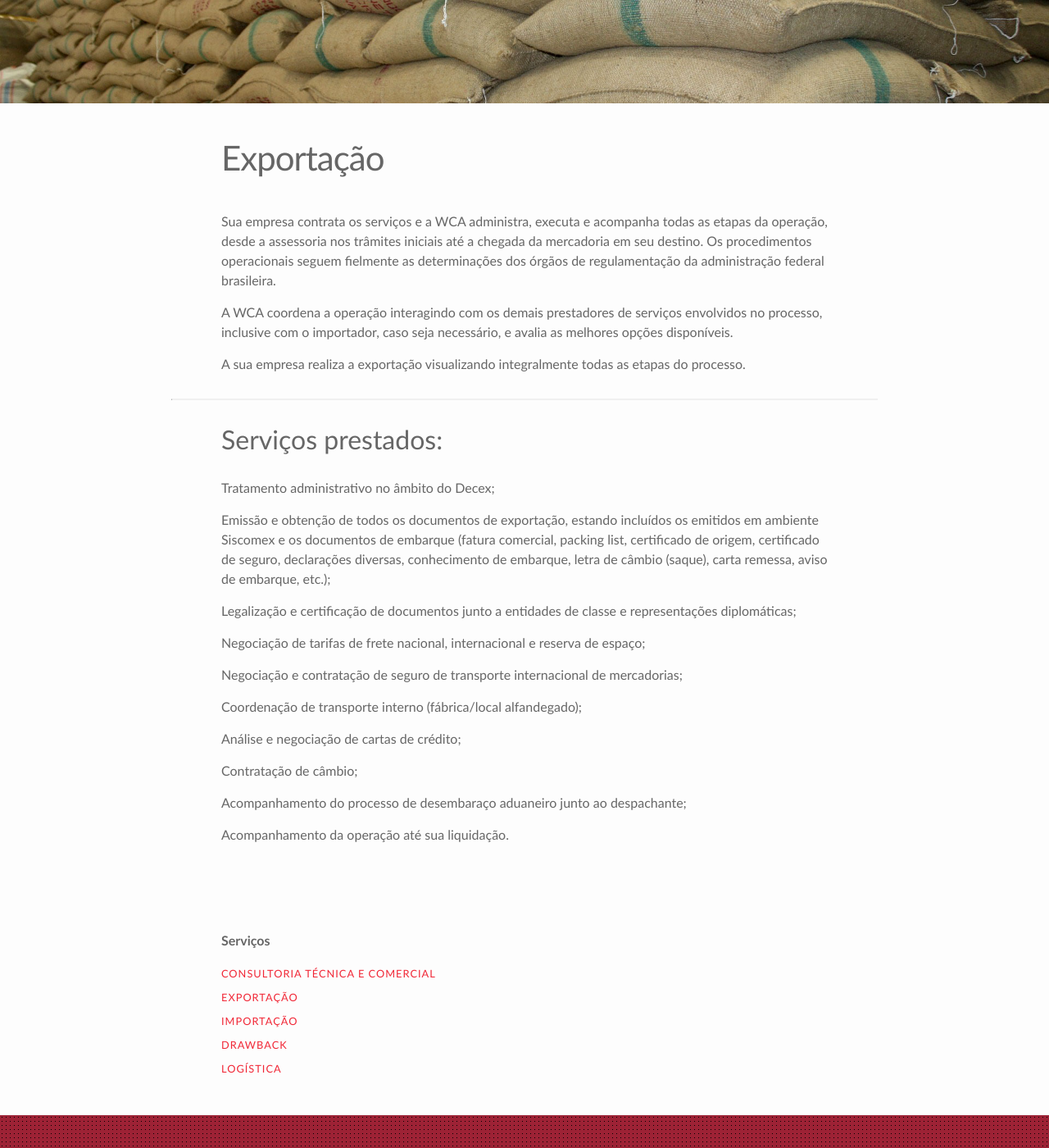
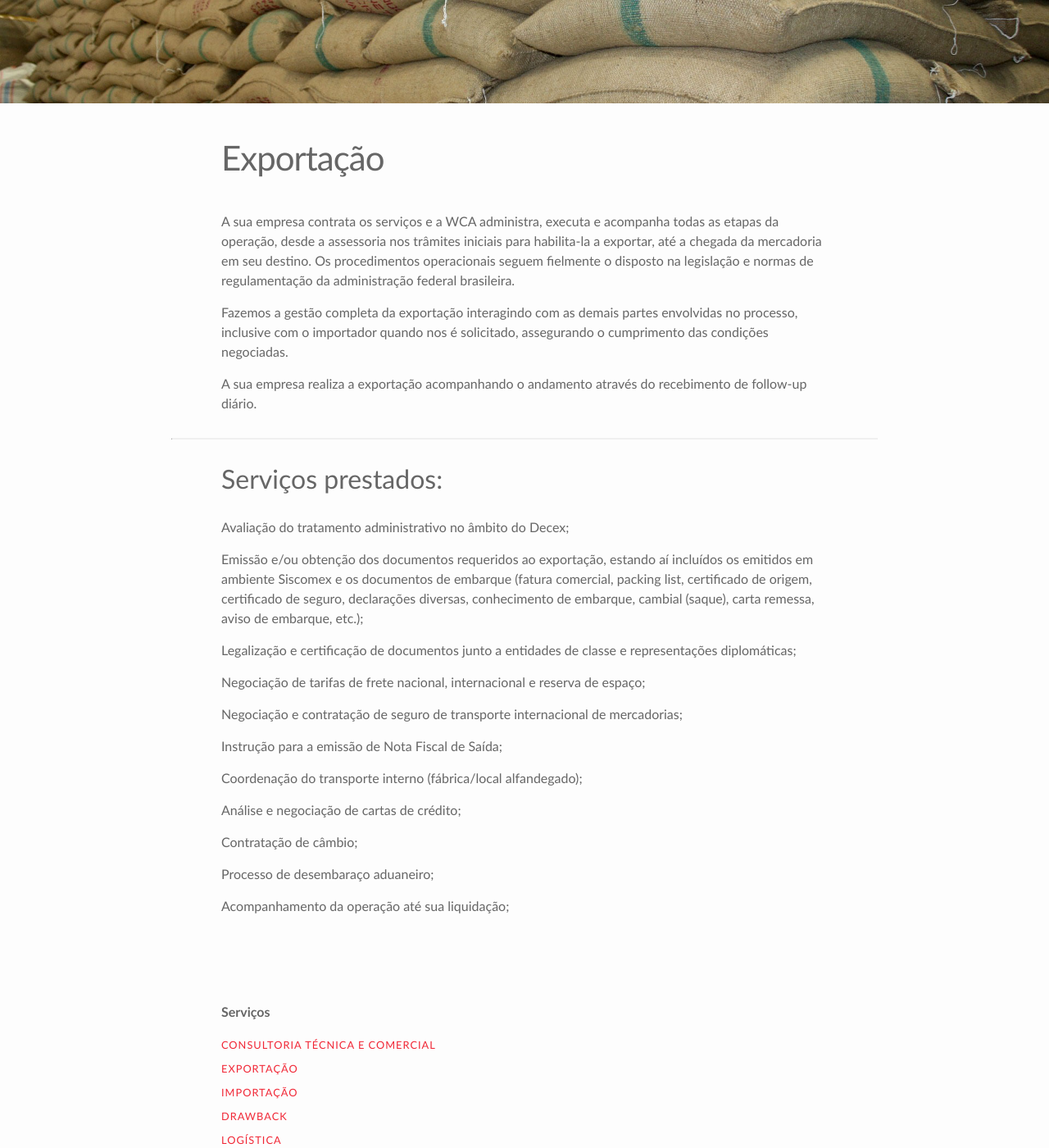
Before and after one commit to WCAComex/wcacomex.github.io, a Jekyll site: the page built from _servicos/exportacao.markdown, in a window 1280 px wide and 1400 px high, scrolled down 442 px. Shown: the whole window at 82% size. Built offline with Jekyll 4.4.1, drawn with Linux system fonts in a browser that asks for light colours.

Commit message:
Updated Exportacao

```diff
--- a/_servicos/exportacao.markdown
+++ b/_servicos/exportacao.markdown
@@ -5,35 +5,35 @@ image: "/uploads/EXPORTACAO_.jpg"
 ordem: 2
 ---
 
-Sua empresa contrata os serviços e a WCA administra, executa e acompanha todas as etapas da operação, desde a assessoria nos trâmites iniciais até a chegada da mercadoria em seu destino. Os procedimentos operacionais seguem fielmente as determinações dos órgãos de regulamentação da administração federal brasileira.
+A sua empresa contrata os serviços e a WCA administra, executa e acompanha todas as etapas da operação, desde a assessoria nos trâmites iniciais para habilita-la a  exportar, até a chegada da mercadoria em seu destino. Os procedimentos operacionais seguem fielmente o disposto na legislação e normas de regulamentação da administração federal brasileira.
 
-A WCA coordena a operação interagindo com os demais prestadores de serviços envolvidos no processo, inclusive com o importador, caso seja necessário, e avalia as melhores opções disponíveis.
+Fazemos a gestão completa da exportação interagindo com as demais partes envolvidas no processo, inclusive com o importador quando nos é solicitado, assegurando o cumprimento das condições negociadas.
 
-A sua empresa realiza a exportação visualizando integralmente todas as etapas do processo.
+A sua empresa realiza a exportação acompanhando o andamento através do recebimento de follow-up diário.
+
 
 ---
 
 ## Serviços prestados:
 
-Tratamento administrativo no âmbito do Decex;
+Avaliação do tratamento administrativo no âmbito do Decex;
 
-Emissão e obtenção de todos os documentos de exportação, estando incluídos os emitidos em ambiente Siscomex e os documentos de embarque (fatura comercial, packing list, certificado de origem, certificado de seguro, declarações diversas, conhecimento de embarque, letra de câmbio (saque), carta remessa, aviso de embarque, etc.);
+Emissão e/ou obtenção dos documentos requeridos ao exportação, estando aí incluídos os emitidos em ambiente Siscomex e os documentos de embarque (fatura comercial, packing list, certificado de origem, certificado de seguro, declarações diversas, conhecimento de embarque, cambial (saque), carta remessa, aviso de embarque, etc.);
 
-Legalização e certificação de documentos
-junto a entidades de classe e representações diplomáticas;
+Legalização e certificação de documentos junto a entidades de classe e representações diplomáticas;
 
 Negociação de tarifas de frete nacional, internacional e reserva de espaço;
 
-Negociação e contratação de seguro
-de transporte internacional de mercadorias;
+Negociação e contratação de seguro de transporte internacional de mercadorias;
 
-Coordenação de transporte interno (fábrica/local alfandegado);
+Instrução para a emissão de Nota Fiscal de Saída;
+
+Coordenação do transporte interno (fábrica/local alfandegado);
 
 Análise e negociação de cartas de crédito;
 
 Contratação de câmbio;
 
-Acompanhamento do processo de desembaraço aduaneiro
-junto ao despachante;
+Processo de desembaraço aduaneiro;
 
-Acompanhamento da operação até sua liquidação.
+Acompanhamento da operação até sua liquidação;
```
